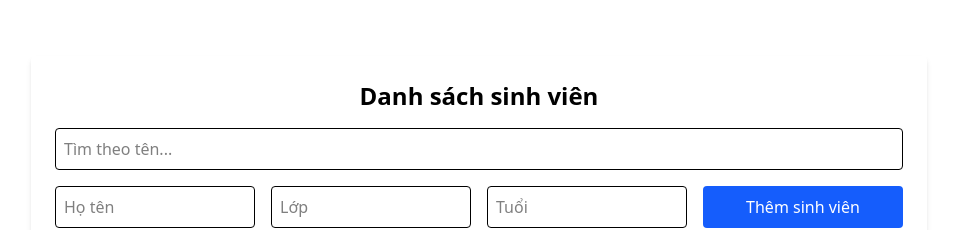
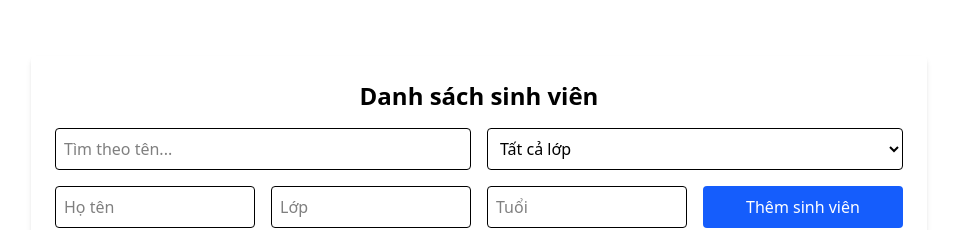
Before and after one commit to EricMai2112/react-kiemtra, a React (Vite) app: page / in a window 1280 px wide. Shown: the top 230 px of the page, without its empty margins (161-1118 px from the left). Built offline with nearby package versions, Linux system fonts and the light colour scheme.

Commit message:
feat: Loc sinh vien theo lop

```diff
--- a/src/Components/SinhVien.jsx
+++ b/src/Components/SinhVien.jsx
@@ -11,6 +11,8 @@ export default function SinhVien() {
   const [editingId, setEditingId] = useState(null);
   const [editingStudent, setEditingStudent] = useState({ name: "", class: "", age: "" });
   const [searchTerm, setSearchTerm] = useState("");
+
+
 
   const handleAddStudent = () => {
     const { name, class: studentClass, age } = newStudent;
@@ -45,24 +47,47 @@ export default function SinhVien() {
     setEditingStudent({ name: "", class: "", age: "" });
   };
 
-  const filteredStudents = students.filter((student) =>
-    student.name.toLowerCase().includes(searchTerm.toLowerCase())
-  );
+  // thêm state chọn lớp
+const [selectedClass, setSelectedClass] = useState("all");
+
+// danh sách lớp duy nhất
+const uniqueClasses = Array.from(new Set(students.map((s) => s.class)));
+
+// lọc sinh viên theo tên và lớp
+const filteredStudents = students.filter((student) => {
+  const matchesName = student.name.toLowerCase().includes(searchTerm.toLowerCase());
+  const matchesClass = selectedClass === "all" || student.class === selectedClass;
+  return matchesName && matchesClass;
+});
+
 
   return (
     <div className="bg-white rounded shadow-md p-6 max-w-4xl mx-auto mt-6">
       <h1 className="text-2xl font-bold mb-4 text-center">Danh sách sinh viên</h1>
 
       {/* Tìm kiếm */}
-      <div className="mb-4">
+      {/* Tìm kiếm & Lọc lớp */}
+<div className="flex flex-col md:flex-row gap-4 mb-4">
   <input
     type="text"
     placeholder="Tìm theo tên..."
-          className="border p-2 rounded w-full"
+    className="border p-2 rounded w-full md:w-1/2"
     value={searchTerm}
     onChange={(e) => setSearchTerm(e.target.value)}
   />
+
+  <select
+    className="border p-2 rounded w-full md:w-1/2"
+    value={selectedClass}
+    onChange={(e) => setSelectedClass(e.target.value)}
+  >
+    <option value="all">Tất cả lớp</option>
+    {uniqueClasses.map((cls) => (
+      <option key={cls} value={cls}>{cls}</option>
+    ))}
+  </select>
 </div>
+
 
       {/* Form thêm sinh viên */}
       <div className="grid grid-cols-1 md:grid-cols-4 gap-4 mb-6">
```
Also changed, not shown: MinhChung/AfterSearchingByDropdown.png (added), MinhChung/BeforeSearchingByDropDown.png (added). Lines whose indentation alone changed are shown as unchanged.
